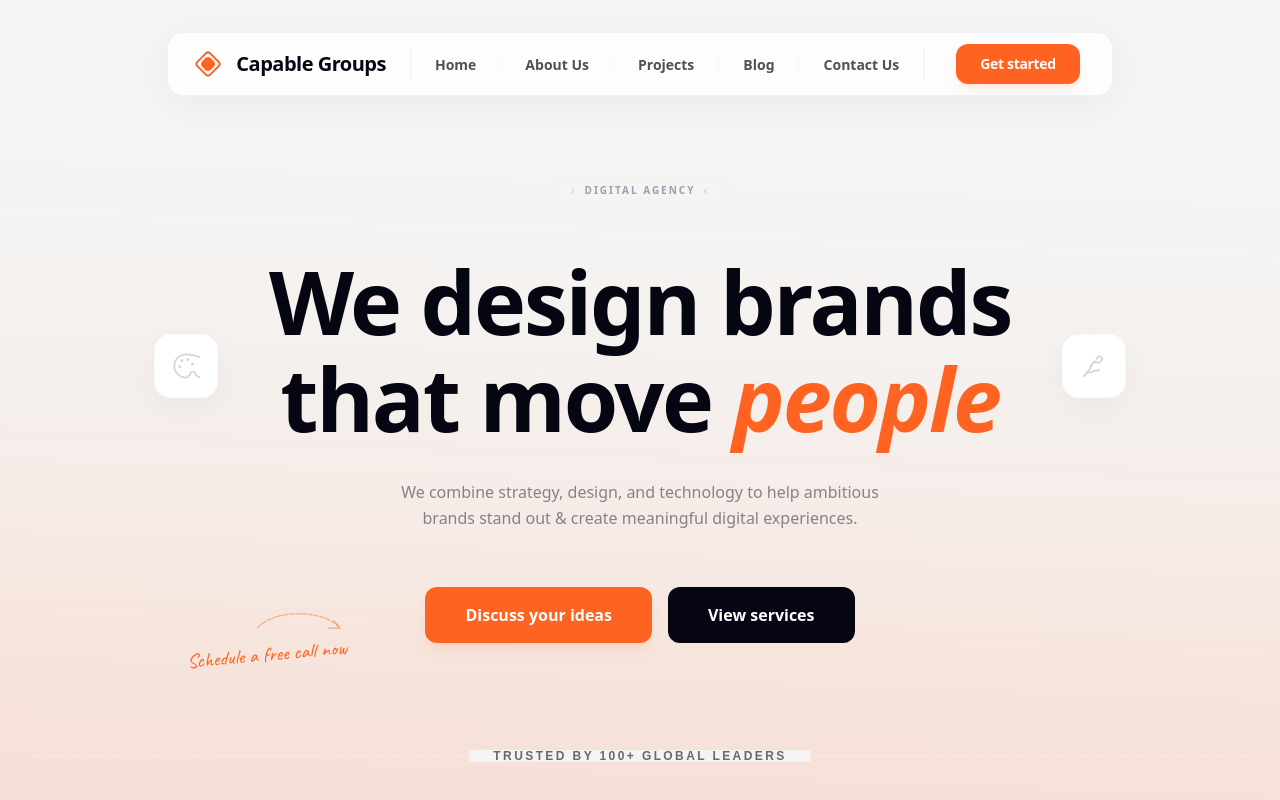
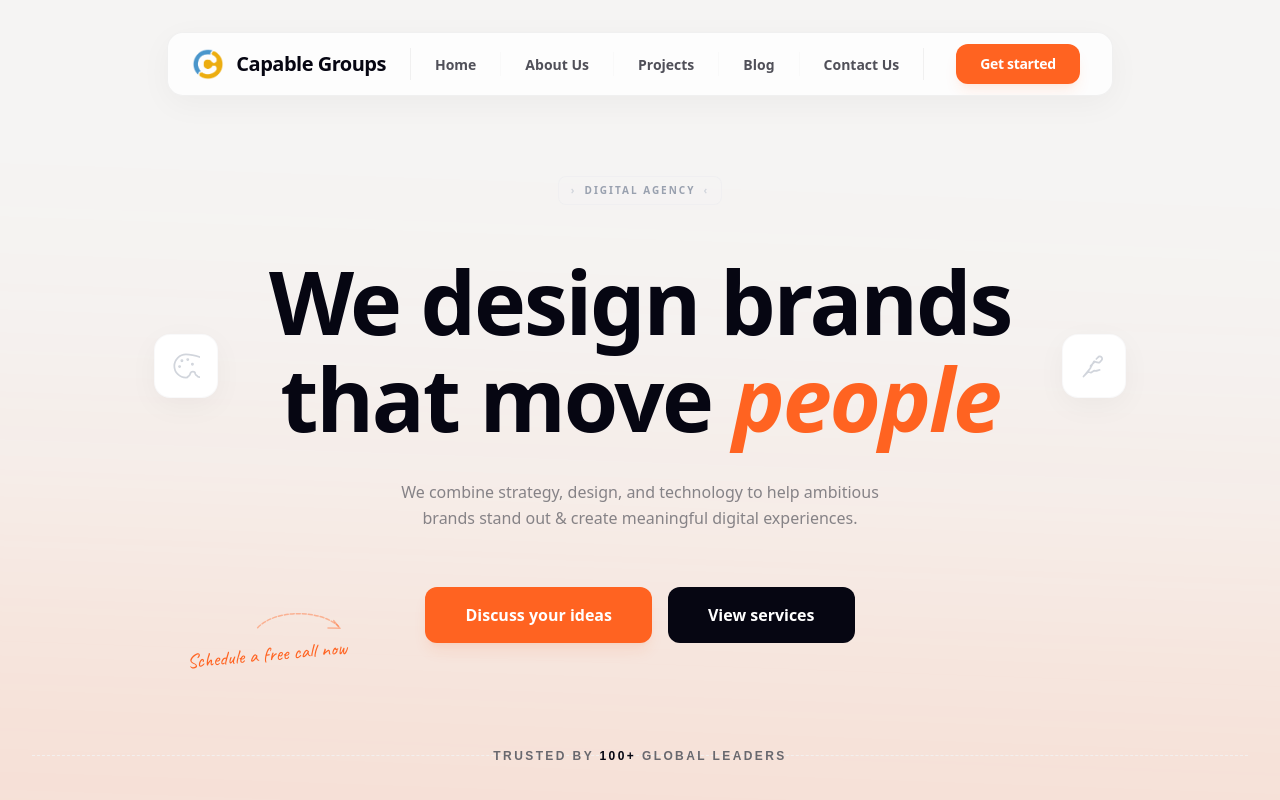
Before and after one commit to konthamsohith/capablegroup, a React (Vite) app: page / in a window 1280 px wide. Shown: the top 800 px of the page. Built offline with nearby package versions, Linux system fonts and the light colour scheme.

Commit message:
feat: use capablelogo.png as icon in Navbar while keeping brand text

```diff
--- a/src/components/Navbar.tsx
+++ b/src/components/Navbar.tsx
@@ -20,10 +20,11 @@ const Navbar: React.FC = () => {
                     <nav className="capable-nav rounded-2xl transition-all duration-500 flex items-center h-[64px] overflow-hidden relative z-[101]">
                         {/* Logo Part */}
                         <div className="flex items-center gap-3 px-6 h-full cursor-pointer hover:bg-gray-50/50 transition-colors">
-                            <div className="w-8 h-8 relative flex items-center justify-center">
-                                <div className="absolute w-5 h-5 rotate-45 border-2 border-[#ff6321] rounded-sm"></div>
-                                <div className="absolute w-3 h-3 rotate-45 bg-[#ff6321] rounded-sm"></div>
-                            </div>
+                            <img
+                                src="/capablelogo.png"
+                                alt="Logo"
+                                className="w-8 h-8 object-contain"
+                            />
                             <span className="font-bold text-xl tracking-tight text-[#060612]">Capable Groups</span>
                         </div>
 
--- a/src/pages/Home.tsx
+++ b/src/pages/Home.tsx
@@ -144,7 +144,7 @@ const Home: React.FC = () => {
                 >
                     <div className="max-w-4xl mx-auto flex flex-col items-center">
                         <span
-                            className="absolute top-0 left-1/2 -translate-x-1/2 -translate-y-1/2 bg-background px-6 whitespace-nowrap uppercase tracking-[0.2em]"
+                            className="absolute top-0 left-1/2 -translate-x-1/2 -translate-y-1/2 whitespace-nowrap uppercase tracking-[0.2em]"
                             style={{
                                 fontFamily: 'Geist, "Geist Placeholder", sans-serif',
                                 fontWeight: 600,
@@ -153,7 +153,7 @@ const Home: React.FC = () => {
                                 lineHeight: '12px'
                             }}
                         >
-                            TRUSTED BY 100+ GLOBAL LEADERS
+                            TRUSTED BY <span style={{ color: 'rgb(6, 6, 18)' }}>100+</span> GLOBAL LEADERS
                         </span>
 
                         <div className="w-full max-w-5xl overflow-hidden relative mt-4">
```
Also changed, not shown: public/capablelogo.png (renamed from public/capblelogo.png).
